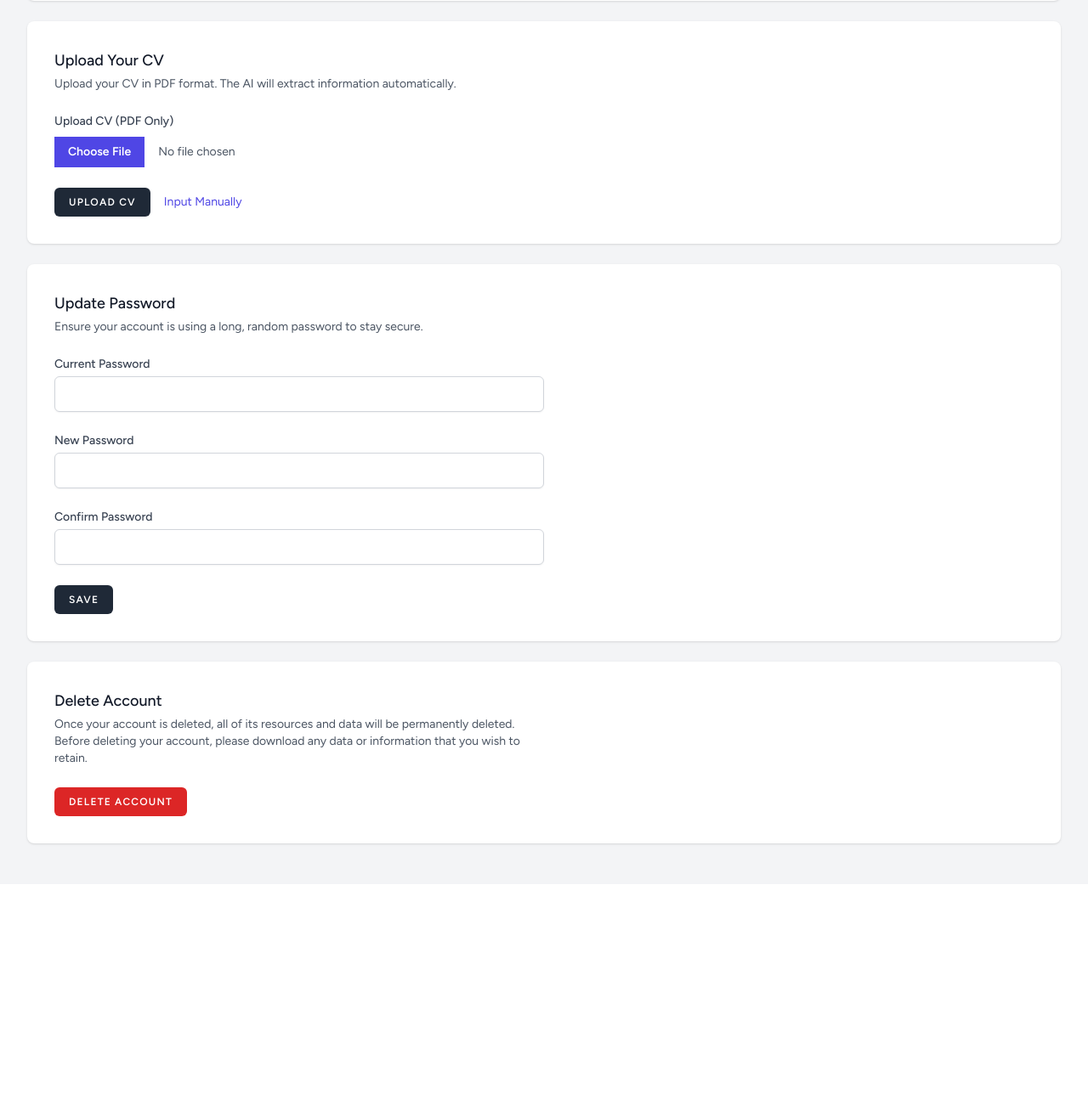
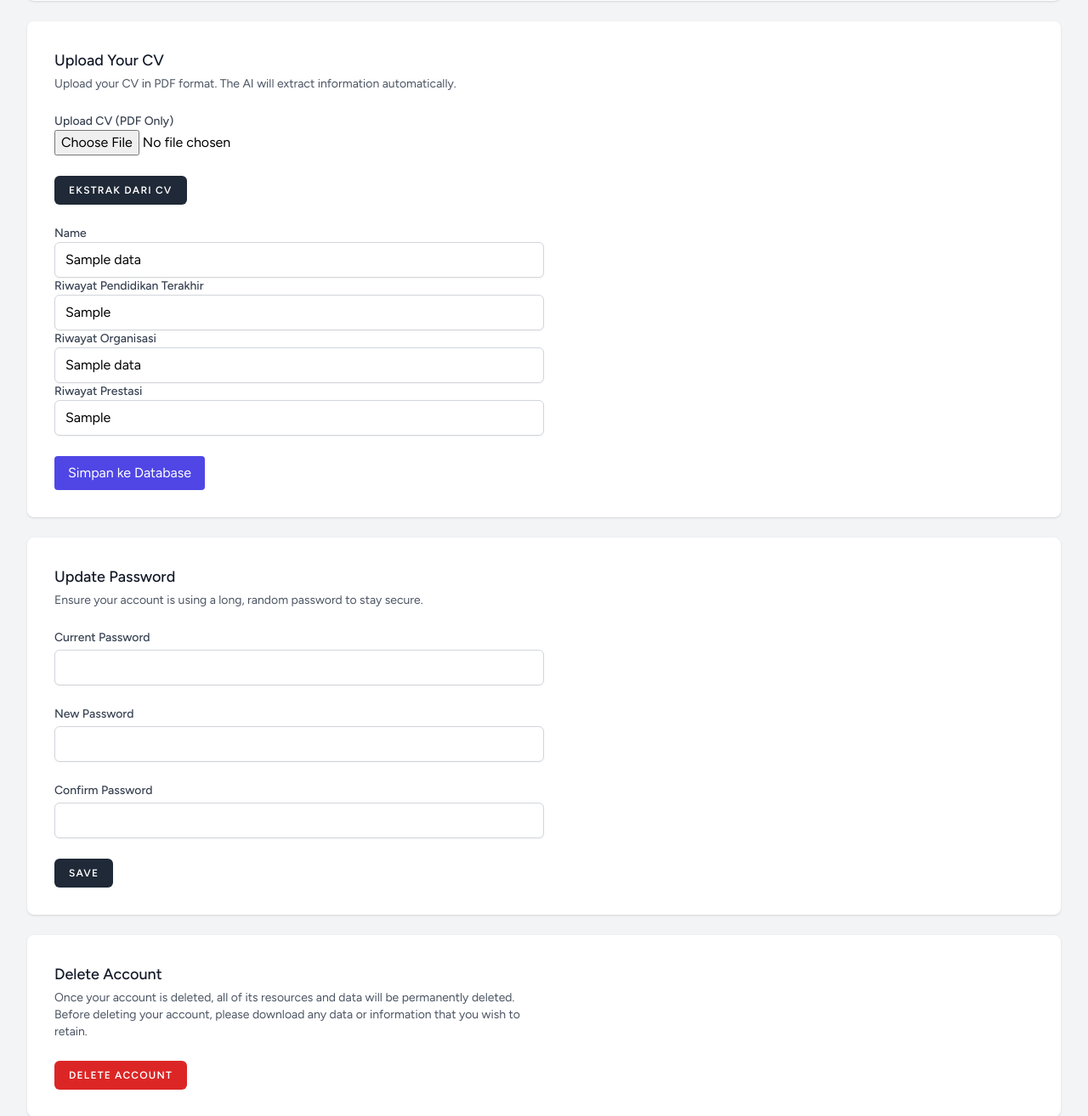
Before and after one commit to Razelisandi/tugas-akhir, a Laravel app: page /profile in a window 1280 px wide. Shown: the part 627-1941 px from the top of the page at 85% size. Before the commit the page ends 1668 px from the top, so only its background shows below. Run offline with Laravel 12, Linux system fonts and the light colour scheme; a user stored in the database is signed in; data comes from the database, SQL or seed files in the repository; tables that the repository leaves empty hold one stand-in row (values such as "Sample post"); style sheets or scripts are compiled from the project's sources; parts of the project's set-up code (start-up, migrations or seed data) failed here and were passed over.

Commit message:
commit razel

```diff
--- a/app/Http/Controllers/ProfileController.php
+++ b/app/Http/Controllers/ProfileController.php
@@ -10,6 +10,7 @@ use Illuminate\Support\Facades\Redirect;
 use Illuminate\View\View;
 use Illuminate\Support\Facades\Storage;
 use Illuminate\Support\Str;
+use App\Models\CvData;
 
 class ProfileController extends Controller
 {
@@ -18,8 +19,11 @@ class ProfileController extends Controller
      */
     public function edit(Request $request): View
     {
+        $cv = CvData::where('user_id', Auth::id())->first();
+
         return view('profile.edit', [
             'user' => $request->user(),
+            'cv' => $cv,
         ]);
     }
 
@@ -66,4 +70,7 @@ class ProfileController extends Controller
 
         return Redirect::to('/');
     }
+
+
+
 }
--- /dev/null
+++ b/app/Models/CvData.php
@@ -0,0 +1,21 @@
+<?php
+
+namespace App\Models;
+
+use Illuminate\Database\Eloquent\Model;
+
+class CvData extends Model
+{
+    protected $fillable = [
+        'user_id',
+        'personal_name',
+        'personal_last_education',
+        'personal_organization_history',
+        'personal_achievement_history',
+    ];
+
+    public function user()
+    {
+        return $this->belongsTo(User::class);
+    }
+}
--- a/resources/views/profile/partials/update-personal-information-form.blade.php
+++ b/resources/views/profile/partials/update-personal-information-form.blade.php
@@ -5,11 +5,11 @@
         </h2>
 
         <p class="mt-1 text-sm text-gray-600">
-            {{ __("Upload your CV in PDF format. The AI will extract information automatically.") }}
+            {{ __('Upload your CV in PDF format. The AI will extract information automatically.') }}
         </p>
     </header>
 
-    <form method="POST" action="{{ route('cv.upload') }}" enctype="multipart/form-data" class="mt-6 space-y-6">
+    {{-- <form method="POST" action="{{ route('cv.upload') }}" enctype="multipart/form-data" class="mt-6 space-y-6">
         @csrf
 
         <div>
@@ -20,31 +20,40 @@
         </div>
 
         @php
-            $showFields = old('personal_name') || old('personal_last_education') || old('personal_organization_history') || old('personal_achievement_history') || session('manual_input', false);
+            $showFields =
+                old('personal_name') ||
+                old('personal_last_education') ||
+                old('personal_organization_history') ||
+                old('personal_achievement_history') ||
+                session('manual_input', false);
         @endphp
 
         <div id="manual-input-fields" style="display: {{ $showFields ? 'block' : 'none' }};">
             <div>
                 <x-input-label for="personal_name" :value="__('Name')" />
-            <x-text-input id="personal_name" name="personal_name" type="text" class="mt-2 block w-full" :value="old('personal_name')" />
+                <x-text-input id="personal_name" name="personal_name" type="text" class="mt-2 block w-full"
+                    :value="old('personal_name')" />
                 <x-input-error class="mt-2" :messages="$errors->get('personal_name')" />
             </div>
 
             <div>
                 <x-input-label for="personal_last_education" :value="__('Riwayat Pendidikan Terakhir')" />
-            <x-text-input id="personal_last_education" name="personal_last_education" type="text" class="mt-2 block w-full" :value="old('personal_last_education')" />
+                <x-text-input id="personal_last_education" name="personal_last_education" type="text"
+                    class="mt-2 block w-full" :value="old('personal_last_education')" />
                 <x-input-error class="mt-2" :messages="$errors->get('personal_last_education')" />
             </div>
 
             <div>
                 <x-input-label for="personal_organization_history" :value="__('Riwayat Organisasi')" />
-            <x-text-input id="personal_organization_history" name="personal_organization_history" type="text" class="mt-2 block w-full" :value="old('personal_organization_history')" />
+                <x-text-input id="personal_organization_history" name="personal_organization_history" type="text"
+                    class="mt-2 block w-full" :value="old('personal_organization_history')" />
                 <x-input-error class="mt-2" :messages="$errors->get('personal_organization_history')" />
             </div>
 
             <div>
                 <x-input-label for="personal_achievement_history" :value="__('Riwayat Prestasi')" />
-            <x-text-input id="personal_achievement_history" name="personal_achievement_history" type="text" class="mt-2 block w-full" :value="old('personal_achievement_history')" />
+                <x-text-input id="personal_achievement_history" name="personal_achievement_history" type="text"
+                    class="mt-2 block w-full" :value="old('personal_achievement_history')" />
                 <x-input-error class="mt-2" :messages="$errors->get('personal_achievement_history')" />
             </div>
         </div>
@@ -55,12 +64,106 @@
                 {{ __('Input Manually') }}
             </a>
         </div>
+    </form> --}}
+
+    @if (session('success'))
+        <div class="text-green-600">{{ session('success') }}</div>
+    @endif
+
+    {{-- FORM UNTUK UPLOAD PDF --}}
+    <form method="POST" action="{{ route('cv.upload') }}" enctype="multipart/form-data" class="mt-6 space-y-6">
+        @csrf
+        <div>
+            <x-input-label for="cv_pdf" :value="__('Upload CV (PDF Only)')" />
+            <input id="cv_pdf" name="cv_pdf" type="file" accept=".pdf" class="...">
+            <x-input-error :messages="$errors->get('cv_pdf')" />
+        </div>
+        <x-primary-button>{{ __('Ekstrak dari CV') }}</x-primary-button>
     </form>
+
+    {{-- FORM UNTUK SIMPAN DATA --}}
+    <form method="POST" action="{{ route('cv.save') }}" class="mt-6 space-y-6">
+        @csrf
+
+        <div id="manual-input-fields" style="display: block;">
+            <div>
+                <x-input-label for="personal_name" :value="__('Name')" />
+                <x-text-input id="personal_name" class="w-full rounded-lg border-gray-300 shadow-sm focus:ring-indigo-500 focus:border-indigo-500" name="personal_name" type="text" :value="old('personal_name', $cv?->personal_name)" />
+            </div>
+
+            <div>
+                <x-input-label for="personal_last_education" :value="__('Riwayat Pendidikan Terakhir')" />
+                <x-text-input id="personal_last_education" class="w-full rounded-lg border-gray-300 shadow-sm focus:ring-indigo-500 focus:border-indigo-500" name="personal_last_education" type="text"
+                    :value="old('personal_last_education', $cv?->personal_last_education)" />
+            </div>
+
+            <div>
+                <x-input-label for="personal_organization_history" :value="__('Riwayat Organisasi')" />
+                <x-text-input id="personal_organization_history" class="w-full rounded-lg border-gray-300 shadow-sm focus:ring-indigo-500 focus:border-indigo-500" name="personal_organization_history" type="text"
+                    :value="old('personal_organization_history', $cv?->personal_name)" />
+            </div>
+
+            <div>
+                <x-input-label for="personal_achievement_history" :value="__('Riwayat Prestasi')" />
+                <x-text-input id="personal_achievement_history" class="w-full rounded-lg border-gray-300 shadow-sm focus:ring-indigo-500 focus:border-indigo-500" name="personal_achievement_history" type="text"
+                    :value="old('personal_achievement_history', $cv?->personal_achievement_history)" />
+            </div>
+        </div>
+
+        {{-- <x-primary-button>{{ __('Simpan ke Database') }}</x-primary-button> --}}
+        <button type="submit" class="bg-indigo-600 text-white px-4 py-2 rounded hover:bg-indigo-700">
+            Simpan ke Database
+        </button>
+
+    </form>
+
 
     <script>
         document.getElementById('input-manually-btn').addEventListener('click', function(event) {
             event.preventDefault();
             document.getElementById('manual-input-fields').style.display = 'block';
         });
+
+        document.getElementById('cv_pdf').addEventListener('change', async function(event) {
+            const file = event.target.files[0];
+            if (!file) return;
+
+            const formData = new FormData();
+            formData.append('cv', file);
+
+            try {
+                const response = await fetch('http://localhost:5002/upload-cv', {
+                    method: 'POST',
+                    body: formData
+                });
+
+                const result = await response.json();
+                const data = result.data;
+
+                // Tampilkan form manual
+                document.getElementById('manual-input-fields').style.display = 'block';
+
+                // Isi otomatis field
+                document.getElementById('personal_name').value = data.nama_lengkap || '';
+                document.getElementById('personal_last_education').value = data.riwayat_sekolah || '';
+                document.getElementById('personal_organization_history').value = data.riwayat_kegiatan || '';
+                document.getElementById('personal_achievement_history').value = data.riwayat_prestasi || '';
+
+            } catch (error) {
+                alert('Gagal mengirim ke AI CV Parser: ' + error);
+                console.error(error);
+            }
+        });
+
+        document.addEventListener('DOMContentLoaded', function() {
+            const form = document.querySelector('form[action="{{ route('cv.save') }}"]');
+            if (form) {
+                form.addEventListener('submit', function() {
+                    console.log('Form penyimpanan dikirim!');
+                });
+            } else {
+                console.warn('Form cv.save tidak ditemukan di DOM!');
+            }
+        });
     </script>
 </section>
--- a/resources/views/profile/partials/update-profile-information-form.blade.php
+++ b/resources/views/profile/partials/update-profile-information-form.blade.php
@@ -36,7 +36,7 @@
             <x-input-error class="mt-2" :messages="$errors->get('profile_photo')" />
 
             <!-- Modal Preview -->
-            <div x-show="showPreview" x-transition
+            <div x-show="showPreview" x-cloak x-transition
                 class="fixed inset-0 bg-black bg-opacity-60 flex items-center justify-center z-50">
 
                 <div class="relative">
@@ -104,3 +104,7 @@
         </div>
     </form>
 </section>
+
+<style>
+    [x-cloak] { display: none !important; }
+</style>
--- a/routes/web.php
+++ b/routes/web.php
@@ -54,6 +54,15 @@ Route::delete('/chat-sessions/{id}', [ChatSessionController::class, 'deleteSessi
 // Route::get('/pendidikan', [PendidikanController::class, 'index'])->name('pendidikan');
 
 Route::get('/login', [LoginController::class, 'index'])->name('login');
+// Route::post('/upload-cv', [CvController::class, 'upload'])->name('cv.upload');
+// Route::post('/cv/save', [CVController::class, 'save'])->name('cv.save');
+Route::post('/cv/save', [CVController::class, 'save'])->name('cv.save')->middleware('auth');
+Route::get('/cv', [CVController::class, 'showForm'])->name('cv.form')->middleware('auth');
+
+
+
+
+
 
 
 require __DIR__ . '/auth.php';
```
Also changed, not shown: app/Http/Controllers/CVController.php (+49 -9 lines), app/Http/Controllers/ChatSessionController.php (+10 -10 lines), app/Http/Controllers/ChatbotController.php (+6 -6 lines), database/migrations/2025_06_23_185604_create_cv_data_table.php (added), database/migrations/2025_06_23_193027_add_user_id_to_cv_data_table.php (added), 5 other files. Lines whose indentation alone changed are shown as unchanged.
